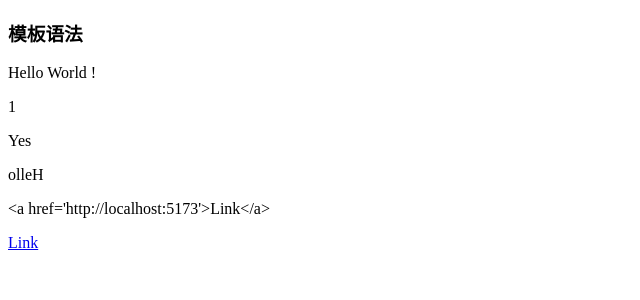
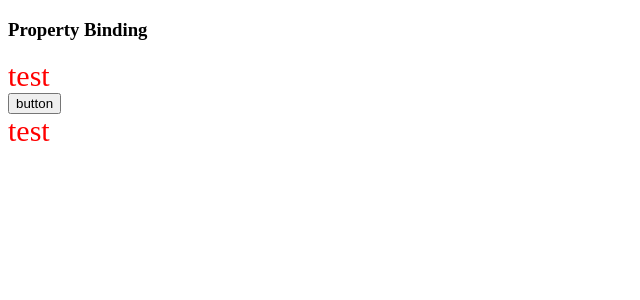
Before and after one commit to LYGreen/vue-learn, a Vue app: page / in a window 1280 px wide. Shown: the top 300 px of the page, without its empty margins (0-640 px from the left). Built offline with nearby package versions, Linux system fonts and the light colour scheme.

Commit message:
PropertyBinding

```diff
--- a/src/App.vue
+++ b/src/App.vue
@@ -1,7 +1,9 @@
 <script setup>
 import TemplateSyntax from './components/TemplateSyntax.vue';
+import PropertyBinding from './components/PropertyBinding.vue'
 </script>
 
 <template>
-    <TemplateSyntax/>
+    <!-- <TemplateSyntax/> -->
+    <PropertyBinding/>
 </template>
--- /dev/null
+++ b/src/components/PropertyBinding.vue
@@ -0,0 +1,30 @@
+<template>
+    <h3>Property Binding</h3>
+    <div v-bind:id="dynamicId" v-bind:class="dynamicClass">test</div>
+    <button :disabled="isButtonDisabled">button</button>
+    <div v-bind="objectOfAttrs">test</div>
+</template>
+
+<script>
+export default {
+    data() {
+        return {
+            dynamicId: "myId",
+            dynamicClass: "myClass",
+            dynamicTitle: undefined,
+            isButtonDisabled: false,
+            objectOfAttrs: {
+                class: "myClass",
+                id: "myId"
+            }
+        }
+    }
+}
+</script>
+
+<style>
+.myClass {
+    color: red;
+    font-size: 30px;
+}
+</style>
--- a/src/components/TemplateSyntax.vue
+++ b/src/components/TemplateSyntax.vue
@@ -1,5 +1,5 @@
 <template>
-    <h3>模板语法</h3>
+    <h3>Template Syntax</h3>
     <p>{{ msg }}</p>
     <p>{{ number + 1 }}</p>
     <p>{{ ok ? 'Yes' : 'No' }}</p>
```
